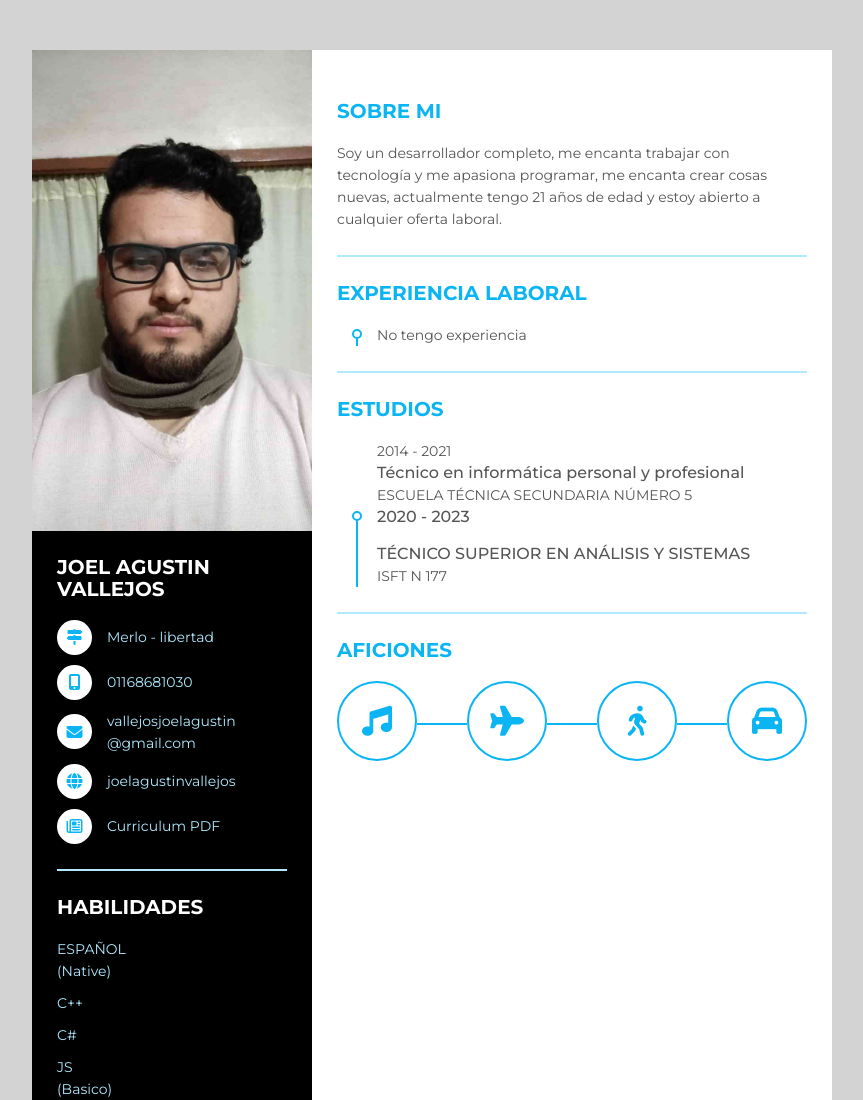
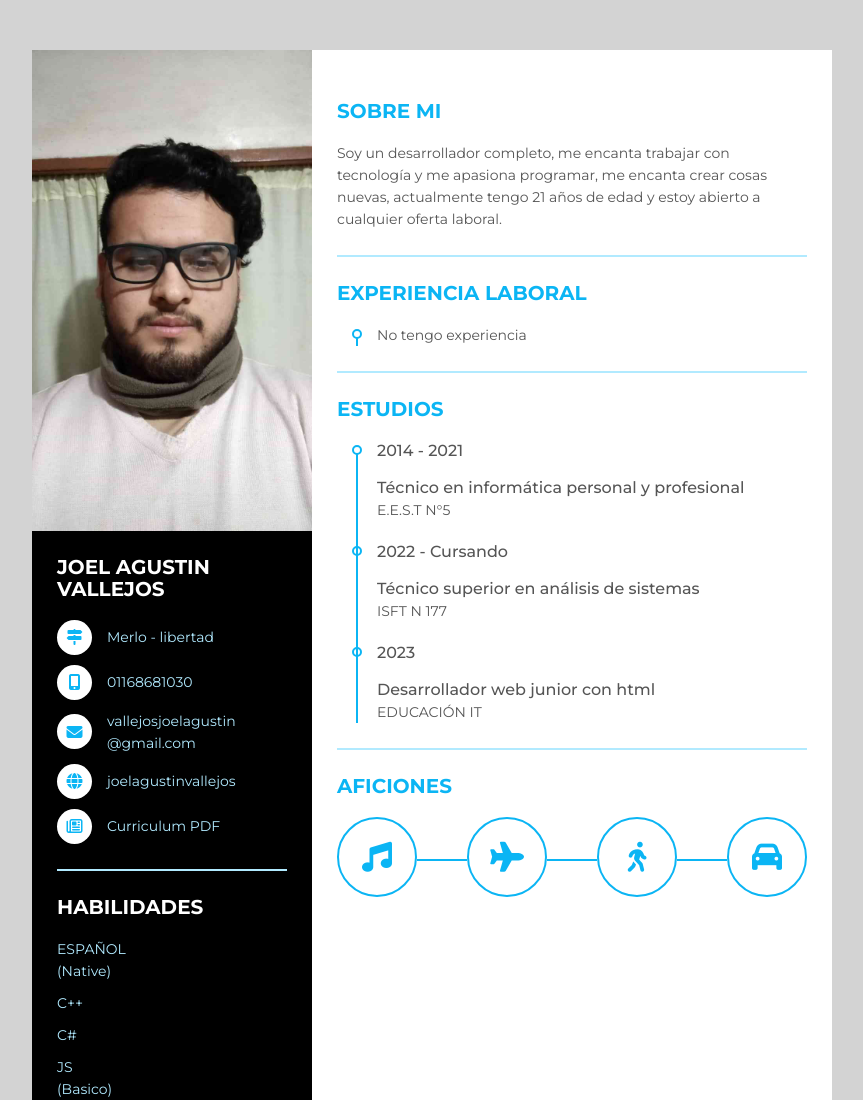
Before and after one commit to JoelAgustinVallejos/joelagustinvallejos.github.io-cv, a plain HTML site: page index.html in a window 1280 px wide. Shown: the top 1100 px of the page, without its empty margins (208-1071 px from the left). Drawn offline with Linux system fonts and the light colour scheme.

Commit message:
Update index.html

```diff
--- a/index.html
+++ b/index.html
@@ -151,17 +151,25 @@
            <p class="bold">Estudios</p>
          </div>
       <ul>
+            <li>
               <div class="date">2014 - 2021</div>
               <div class="info">
                      <p class="semi-bold">Técnico en informática personal y profesional</p>
-                     <p>ESCUELA TÉCNICA SECUNDARIA NÚMERO 5</p>
+                     <p>E.E.S.T N°5</p>
                 </div>
             </li>
-	      <li>
-              <div class="date">2020 - 2023</div>
+	          <li>
+              <div class="date">2022 - Cursando</div>
               <div class="info">
-                     <p class="semi-bold">TÉCNICO SUPERIOR EN ANÁLISIS Y SISTEMAS</p>
+                     <p class="semi-bold">Técnico superior en análisis de sistemas</p>
                      <p>ISFT N 177</p>
+                </div>
+            </li>
+            <li>
+            <div class="date">2023</div>
+              <div class="info">
+                     <p class="semi-bold">Desarrollador web junior con html</p>
+                     <p>EDUCACIÓN IT</p>
                 </div>
             </li>
         </ul>
```
